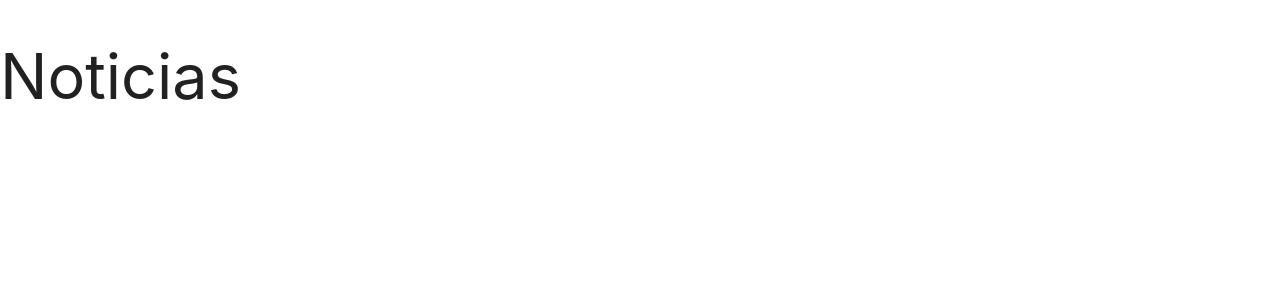
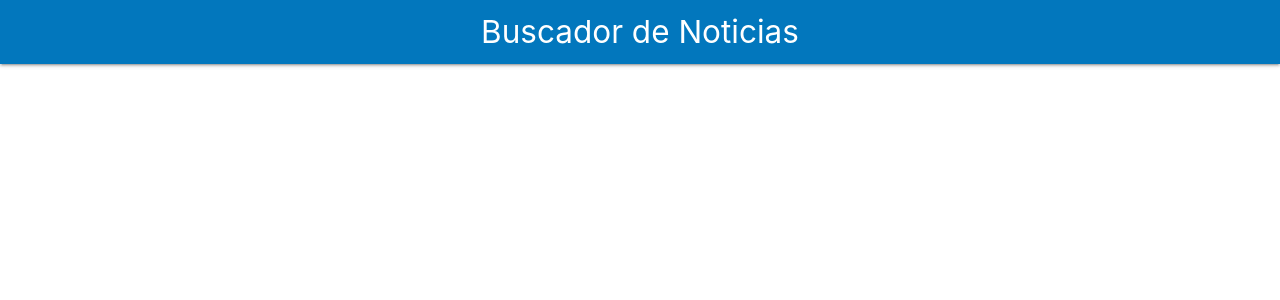
Before and after one commit to freddyarteaga/React_Noticias, a React (Create React App) app: page / in a window 1280 px wide. Shown: the top 300 px of the page. Built offline with nearby package versions, Linux system fonts and the light colour scheme; the HTML template or start-up script is replaced by a standard one.

Commit message:
creando el header y contenedor principal

```diff
--- a/src/App.js
+++ b/src/App.js
@@ -1,8 +1,16 @@
-import React, { Component } from 'react';
+import React, { Component, Fragment } from 'react';
+import Header from './components/Header'
 
 function App () {
   return(
-    <h1>Noticias</h1>
+    <Fragment>
+      <Header
+        titulo='Buscador de Noticias'
+      />
+      <div className='container white'>
+
+      </div>
+    </Fragment>
   )
 }
 
--- /dev/null
+++ b/src/components/Header.js
@@ -0,0 +1,13 @@
+import React from 'react';
+
+const Header = ({titulo}) => {
+    return (
+        <nav className='nav-wrapper light-blue darken-3'>
+            <a href='#!' className='brand-logo center'>
+                {titulo}
+            </a>
+        </nav>
+     );
+}
+
+export default Header;
```
